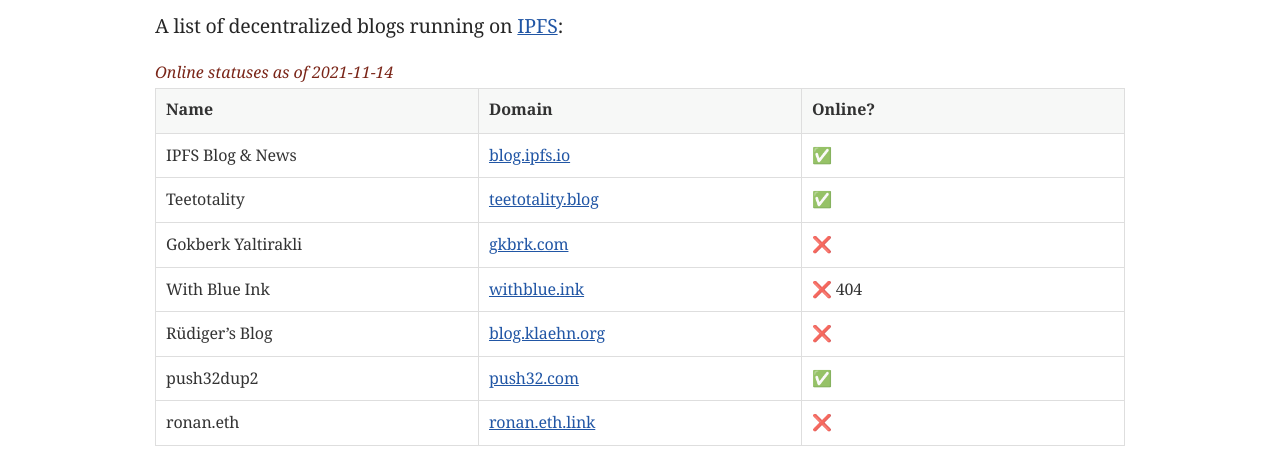
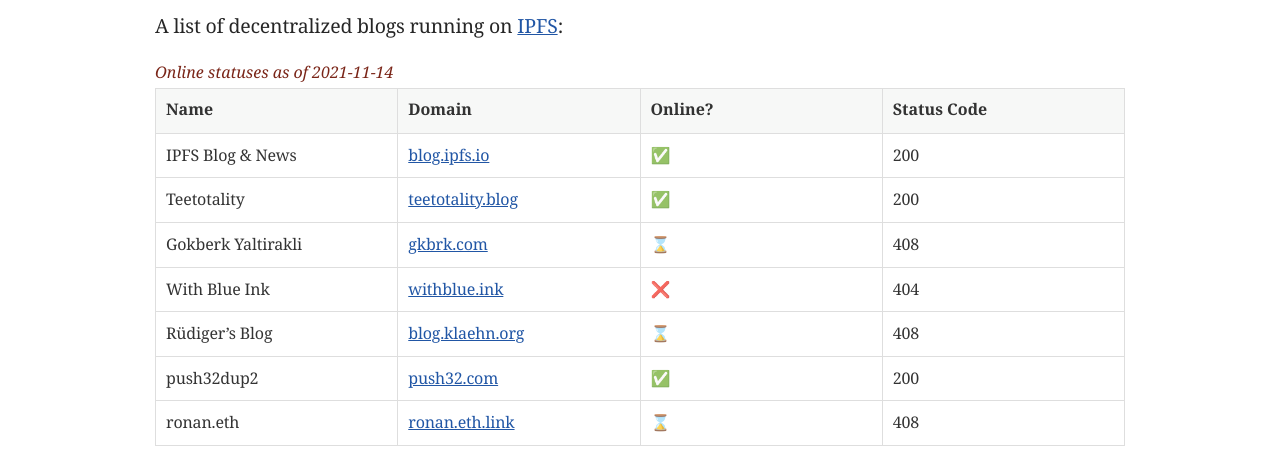
Before and after one commit to devidw/ipfs-blogs, a plain HTML site: page index.html in a window 1280 px wide. Shown: the part 108-581 px from the top of the page. Drawn offline with nearby package versions, Linux system fonts and the light colour scheme; a web font is replaced by a local one.

Commit message:
add status code as extra column

```diff
--- a/index.html
+++ b/index.html
@@ -450,15 +450,17 @@ body.book #toc,body.book #preamble,body.book h1.sect0,body.book .sect1>h2{page-b
 <table class="tableblock frame-all grid-all stretch">
 <caption class="title">Online statuses as of 2021-11-14</caption>
 <colgroup>
-<col style="width: 33.3333%;">
-<col style="width: 33.3333%;">
-<col style="width: 33.3334%;">
+<col style="width: 25%;">
+<col style="width: 25%;">
+<col style="width: 25%;">
+<col style="width: 25%;">
 </colgroup>
 <thead>
 <tr>
 <th class="tableblock halign-left valign-top">Name</th>
 <th class="tableblock halign-left valign-top">Domain</th>
 <th class="tableblock halign-left valign-top">Online?</th>
+<th class="tableblock halign-left valign-top">Status Code</th>
 </tr>
 </thead>
 <tbody>
@@ -466,36 +468,43 @@ body.book #toc,body.book #preamble,body.book h1.sect0,body.book .sect1>h2{page-b
 <td class="tableblock halign-left valign-top"><p class="tableblock">IPFS Blog &amp; News</p></td>
 <td class="tableblock halign-left valign-top"><p class="tableblock"><a href="https://ipfs.io/ipns/blog.ipfs.io" target="_blank" rel="noopener">blog.ipfs.io</a></p></td>
 <td class="tableblock halign-left valign-top"><p class="tableblock">✅</p></td>
+<td class="tableblock halign-left valign-top"><p class="tableblock">200</p></td>
 </tr>
 <tr>
 <td class="tableblock halign-left valign-top"><p class="tableblock">Teetotality</p></td>
 <td class="tableblock halign-left valign-top"><p class="tableblock"><a href="https://ipfs.io/ipns/teetotality.blog" target="_blank" rel="noopener">teetotality.blog</a></p></td>
 <td class="tableblock halign-left valign-top"><p class="tableblock">✅</p></td>
+<td class="tableblock halign-left valign-top"><p class="tableblock">200</p></td>
 </tr>
 <tr>
 <td class="tableblock halign-left valign-top"><p class="tableblock">Gokberk Yaltirakli</p></td>
 <td class="tableblock halign-left valign-top"><p class="tableblock"><a href="https://ipfs.io/ipns/gkbrk.com" target="_blank" rel="noopener">gkbrk.com</a></p></td>
-<td class="tableblock halign-left valign-top"><p class="tableblock">❌</p></td>
+<td class="tableblock halign-left valign-top"><p class="tableblock">⌛</p></td>
+<td class="tableblock halign-left valign-top"><p class="tableblock">408</p></td>
 </tr>
 <tr>
 <td class="tableblock halign-left valign-top"><p class="tableblock">With Blue Ink</p></td>
 <td class="tableblock halign-left valign-top"><p class="tableblock"><a href="https://ipfs.io/ipns/withblue.ink" target="_blank" rel="noopener">withblue.ink</a></p></td>
-<td class="tableblock halign-left valign-top"><p class="tableblock">❌ 404</p></td>
+<td class="tableblock halign-left valign-top"><p class="tableblock">❌</p></td>
+<td class="tableblock halign-left valign-top"><p class="tableblock">404</p></td>
 </tr>
 <tr>
 <td class="tableblock halign-left valign-top"><p class="tableblock">Rüdiger&#8217;s Blog</p></td>
 <td class="tableblock halign-left valign-top"><p class="tableblock"><a href="https://ipfs.io/ipns/blog.klaehn.org" target="_blank" rel="noopener">blog.klaehn.org</a></p></td>
-<td class="tableblock halign-left valign-top"><p class="tableblock">❌</p></td>
+<td class="tableblock halign-left valign-top"><p class="tableblock">⌛</p></td>
+<td class="tableblock halign-left valign-top"><p class="tableblock">408</p></td>
 </tr>
 <tr>
 <td class="tableblock halign-left valign-top"><p class="tableblock">push32dup2</p></td>
 <td class="tableblock halign-left valign-top"><p class="tableblock"><a href="https://ipfs.io/ipns/push32.com" target="_blank" rel="noopener">push32.com</a></p></td>
 <td class="tableblock halign-left valign-top"><p class="tableblock">✅</p></td>
+<td class="tableblock halign-left valign-top"><p class="tableblock">200</p></td>
 </tr>
 <tr>
 <td class="tableblock halign-left valign-top"><p class="tableblock">ronan.eth</p></td>
 <td class="tableblock halign-left valign-top"><p class="tableblock"><a href="https://ipfs.io/ipns/ronan.eth.link" target="_blank" rel="noopener">ronan.eth.link</a></p></td>
-<td class="tableblock halign-left valign-top"><p class="tableblock">❌</p></td>
+<td class="tableblock halign-left valign-top"><p class="tableblock">⌛</p></td>
+<td class="tableblock halign-left valign-top"><p class="tableblock">408</p></td>
 </tr>
 </tbody>
 </table>
@@ -518,7 +527,7 @@ body.book #toc,body.book #preamble,body.book h1.sect0,body.book .sect1>h2{page-b
 </div>
 <div id="footer">
 <div id="footer-text">
-Last updated 2021-11-14 21:45:24 +0100
+Last updated 2021-11-14 22:12:56 +0100
 </div>
 </div>
 </body>
```
Also changed, not shown: 2 other files.
